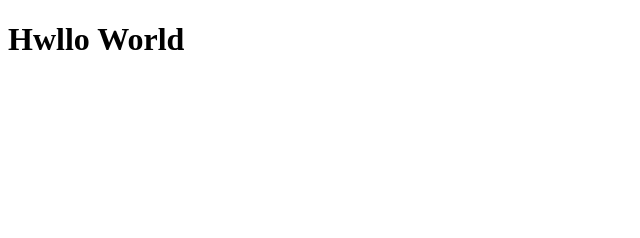
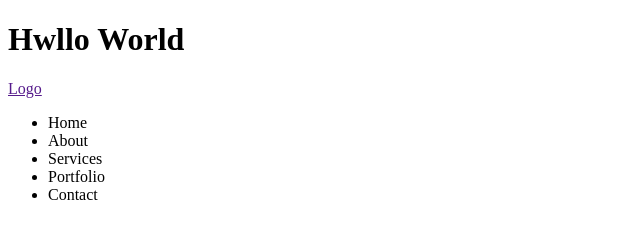
Before and after one commit to Rubayat-Rafi/test-git, a plain HTML site: page index.html in a window 1280 px wide. Shown: the whole page, without its empty margins (0-640 px from the left). Drawn offline with Linux system fonts and the light colour scheme.

Commit message:
Update index.html
Navber section Design

```diff
--- a/index.html
+++ b/index.html
@@ -6,6 +6,30 @@
     <title>Document</title>
 </head>
 <body>
+    <!-------- Header Section Start Here---------->
     <h1>Hwllo World</h1>
+    <nav>
+        <a href="">Logo</a>
+
+        <ul>
+            <li> Home </li>
+            <li> About </li>
+            <li> Services </li>
+            <li> Portfolio </li>
+            <li> Contact </li>
+        </ul>
+    </nav>
+     <!-------- Header Section Ends Here---------->
+
+
+     <!-------- Body Section Start Here---------->
+
+
+     <!-------- Body Section Ends Here---------->
+
+
+     <!-------- Footer Section Start Here---------->
+
+     <!-------- Footer Section Ends Here---------->
 </body>
 </html>
```
